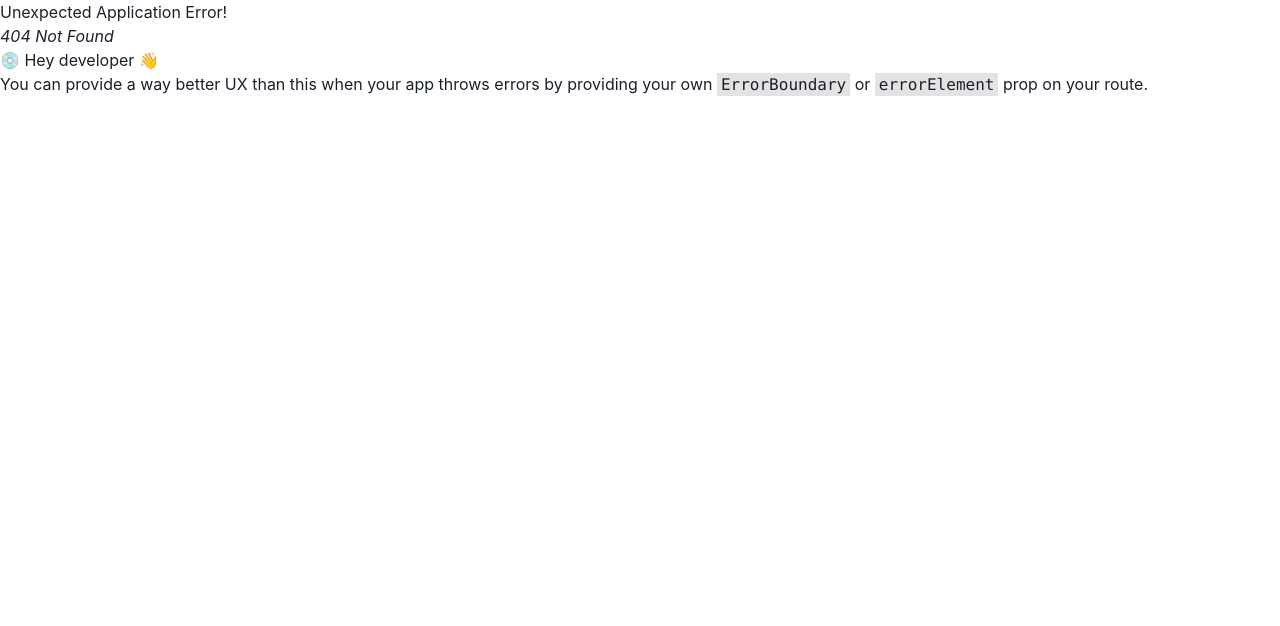
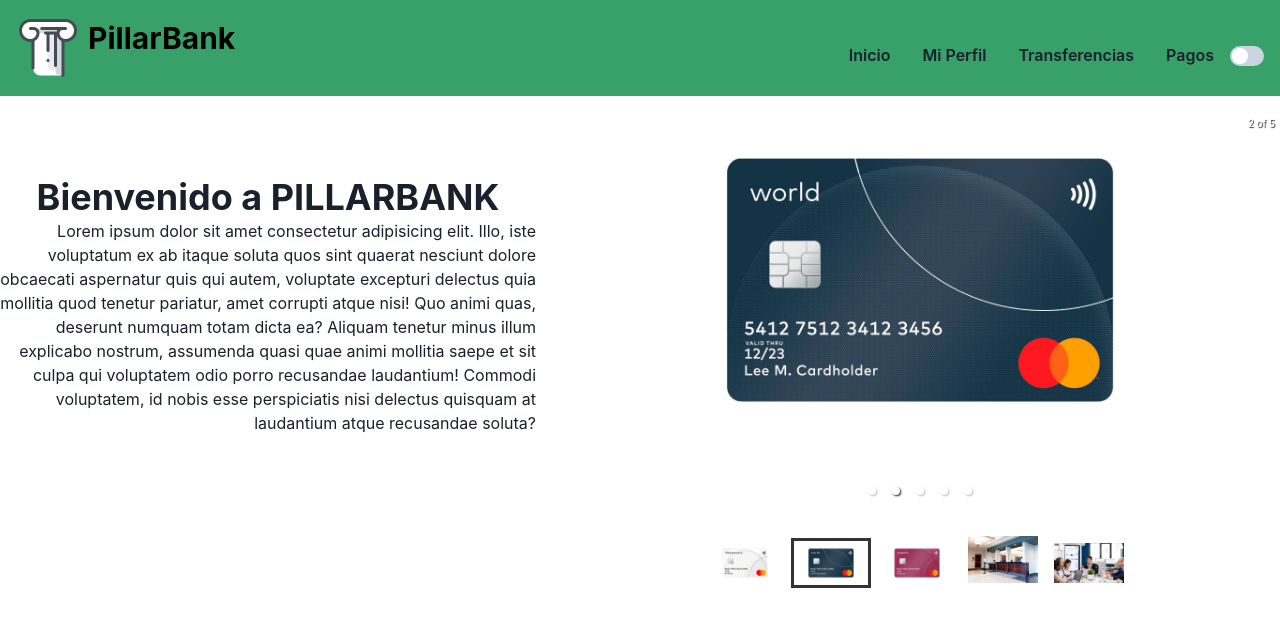
Before and after one commit to nicoco28z/Sprint-2-ITBA, a React (Create React App) app in the folder homebanking/: page /home in a window 1280 px wide. Before the commit this address had no page. Shown: the top 626 px of the page. Built offline with nearby package versions, Linux system fonts and the light colour scheme.

Commit message:
Cambios breves/cambiar menu

```diff
--- a/homebanking/package.json
+++ b/homebanking/package.json
@@ -12,6 +12,7 @@
     "@testing-library/user-event": "^13.5.0",
     "react": "^18.2.0",
     "react-dom": "^18.2.0",
+    "react-icons": "^4.11.0",
     "react-responsive-carousel": "^3.2.23",
     "react-router-dom": "^6.15.0",
     "react-scripts": "5.0.1",
--- a/homebanking/src/Pages/Appp.jsx
+++ /dev/null
@@ -1,29 +0,0 @@
-import React from "react";
-// import { BrowserRouter as Router, Route, Routes } from "react-router-dom";
-import Chakra from "./chakra";
-import Navbar from "../components/Navbar/Navbar";
-import MyCarousel from "../components/Carousell/Carousell";
-
-function Appp() {
-  return (
-    <Chakra>
-      {/* <Router> */}
-        <Navbar />
-        {/* <Routes>
-          <Route path="/" exact>
-
-          </Route>
-          <Route path="/about">
-
-          </Route>
-          <Route path="/contact">
-
-          </Route>
-        </Routes>*/}
-        <MyCarousel />
-      {/* </Router> */}
-    </Chakra>
-  );
-}
-
-export default Appp;
--- /dev/null
+++ b/homebanking/src/Pages/ErrorPage.jsx
@@ -0,0 +1,9 @@
+import React from 'react'
+
+export default function ErrorPage() {
+  return (
+    <div>
+        Hola
+    </div>
+  )
+}
--- a/homebanking/src/Pages/HomePage.jsx
+++ b/homebanking/src/Pages/HomePage.jsx
@@ -1,11 +1,10 @@
-import React from 'react'
-import TransferenciasPage from './TransferenciasPage'
-import Appp from './Appp'
+import React from "react";
+import MyCarousel from "../components/Carousell/Carousell";
 
 export default function HomePage() {
   return (
     <>
-      <Appp/>
+      <MyCarousel />
     </>
-  )
+  );
 }
--- a/homebanking/src/Pages/PagosPage.jsx
+++ b/homebanking/src/Pages/PagosPage.jsx
@@ -1,4 +1,4 @@
-import React from "react";
+import React, { useEffect, useState } from "react";
 import {
   Box,
   Button,
@@ -10,6 +10,7 @@ import {
 import PagosCard from "../components/PagosCard/PagosCard";
 
 export default function PagosPage() {
+
   return (
     <>
       {/* Aca iria el NavMenu jeje */}
@@ -34,11 +35,10 @@ export default function PagosPage() {
             flexWrap="wrap"
             justifyContent="right"
             spacing={6}
-
           >
-            <PagosCard name="Factura de Luz" price={10000} />
-            <PagosCard name="Factura de Agua" price={154285} />
-            <PagosCard name="Cuota de Club" price={5400} />
+           <PagosCard name="Factura de Luz" price={1750} />
+           <PagosCard name="Factura del Agua" price={2000} />
+           <PagosCard name="Club Sanfer" price={2500} />
           </HStack>
         </VStack>
 
--- a/homebanking/src/components/Carousell/Carousell.jsx
+++ b/homebanking/src/components/Carousell/Carousell.jsx
@@ -1,44 +1,61 @@
-import React from 'react';
-import { Carousel } from 'react-responsive-carousel';
-import 'react-responsive-carousel/lib/styles/carousel.min.css';
+import { Box, Grid, GridItem, Heading, Text } from "@chakra-ui/react";
+import React from "react";
+import { Carousel } from "react-responsive-carousel";
+import "react-responsive-carousel/lib/styles/carousel.min.css";
 
 const images = [
   {
-        url: '/imagen1.png',
-        alt: 'Imagen 1',
-        width: '600px'
+    url: "/imagen1.png",
+    alt: "Imagen 1",
+    width: "600px",
   },
   {
-        url: '/imagen2.png',
-        alt: 'Imagen 2',
-        width: '600px'
+    url: "/imagen2.png",
+    alt: "Imagen 2",
+    width: "600px",
   },
   {
-        url: '/imagen3.png',
-        alt: 'Imagen 3',
-        width: '600px'
+    url: "/imagen3.png",
+    alt: "Imagen 3",
+    width: "600px",
   },
   {
-        url: '/bancopordentro.jpg',
-        alt: 'bancopordentro',
-        width: '600px'
+    url: "/bancopordentro.jpg",
+    alt: "bancopordentro",
+    width: "600px",
   },
   {
-        url: '/reunionadministrativa.jpg',
-        alt: 'reunionadministrativa',
-        width: '600px'
-    }
+    url: "/reunionadministrativa.jpg",
+    alt: "reunionadministrativa",
+    width: "600px",
+  },
 ];
 
 const MyCarousel = () => {
   return (
-    <Carousel>
+    <Grid templateColumns='repeat(2, 1fr)' gap={6}>
+        <GridItem textAlign='center' mt='5rem'>
+            <Heading textAlign='center'>
+                Bienvenido a PILLARBANK
+            </Heading>
+            <Text textAlign='right'>
+                Lorem ipsum dolor sit amet consectetur adipisicing elit. Illo, iste voluptatum ex ab itaque soluta quos sint quaerat nesciunt dolore obcaecati aspernatur quis qui autem, voluptate excepturi delectus quia mollitia quod tenetur pariatur, amet corrupti atque nisi! Quo animi quas, deserunt numquam totam dicta ea? Aliquam tenetur minus illum explicabo nostrum, assumenda quasi quae animi mollitia saepe et sit culpa qui voluptatem odio porro recusandae laudantium! Commodi voluptatem, id nobis esse perspiciatis nisi delectus quisquam at laudantium atque recusandae soluta?
+            </Text>
+        </GridItem>
+      <GridItem w="45rem" textAlign="center" mt="15px">
+        <Carousel autoPlay interval={4000} infiniteLoop>
           {images.map((image, index) => (
             <div key={index}>
-        <img src={image.url} alt={image.alt} style={{width: image.width}}/>
+              <img
+                src={image.url}
+                alt={image.alt}
+                style={{ width: image.width }}
+              />
             </div>
           ))}
         </Carousel>
+      </GridItem>
+      </Grid>
   );
 };
 
--- a/homebanking/src/components/DropdownMenu/DropdownMenu.jsx
+++ b/homebanking/src/components/DropdownMenu/DropdownMenu.jsx
@@ -1,24 +1,106 @@
-import React from 'react';
+import { useState } from "react";
 import {
-Menu,
-MenuButton,
-MenuList,
-MenuItem,
-Button,
-} from '@chakra-ui/react';
-import { ChevronDownIcon } from '@chakra-ui/icons'; // Importa ChevronDownIcon desde @chakra-ui/icons
+  useColorMode,
+  Switch,
+  Flex,
+  Button,
+  IconButton,
+} from "@chakra-ui/react";
+import { HamburgerIcon, CloseIcon } from "@chakra-ui/icons";
+import { Link } from "react-router-dom";
+import React from "react";
 
-const DropdownMenu = () => {
-return (
-    <Menu>
-    <MenuButton as={Button} rightIcon={<ChevronDownIcon />}>
-        Menu
-    </MenuButton>
-    <MenuList>
-        <MenuItem>Perfil</MenuItem>
-    </MenuList>
-    </Menu>
-);
-};
+export default function DropdownMenu() {
+  const { colorMode, toggleColorMode } = useColorMode();
+  const isDark = colorMode === "dark";
+  const [display, changeDisplay] = useState("none");
+  return (
+    <Flex>
+      <Flex position="fixed" top="1rem" right="1rem" align="center">
 
-export default DropdownMenu;
+        {/* Esta sería la vista del escritorio/computadora */}
+        <Flex display={["none", "none", "flex", "flex"]}>
+          <Link to="/home">
+            <Button variant="ghost" aria-label="Home" my={5} w="100%">
+              Inicio
+            </Button>
+          </Link>
+
+          <Link to="/perfil">
+            <Button variant="ghost" aria-label="About" my={5} w="100%">
+              Mi Perfil
+            </Button>
+          </Link>
+
+          <Link to="/transferencias">
+            <Button variant="ghost" aria-label="Contact" my={5} w="100%">
+              Transferencias
+            </Button>
+          </Link>
+
+          <Link to="/pagos">
+            <Button variant="ghost" aria-label="Contact" my={5} w="100%">
+              Pagos
+            </Button>
+          </Link>
+        </Flex>
+
+        {/* Estos son los estilos para los dispositivos móbiles */}
+        <IconButton
+          aria-label="Open Menu"
+          size="lg"
+          mr={2}
+          icon={<HamburgerIcon />}
+          onClick={() => changeDisplay("flex")}
+          display={["flex", "flex", "none", "none"]}
+        />
+        <Switch color="green" isChecked={isDark} onChange={toggleColorMode} />
+      </Flex>
+
+      {/* Como se muestra el contenido a los celulares */}
+      <Flex
+        w="100vw"
+        display={display}
+        bgColor="gray.50"
+        zIndex={20}
+        h="100vh"
+        pos="fixed"
+        top="0"
+        left="0"
+        overflowY="auto"
+        flexDir="column"
+      >
+        <Flex justify="flex-end">
+          <IconButton
+            mt={2}
+            mr={2}
+            aria-label="Open Menu"
+            size="lg"
+            icon={<CloseIcon />}
+            onClick={() => changeDisplay("none")}
+          />
+        </Flex>
+
+        <Flex flexDir="column" align="center">
+          <Link to="/">
+            <Button variant="ghost" aria-label="Home" my={5} w="100%">
+              Home
+            </Button>
+          </Link>
+
+          <Link to="/about">
+            <Button variant="ghost" aria-label="About" my={5} w="100%">
+              About
+            </Button>
+          </Link>
+
+          <Link to="/contact">
+            <Button variant="ghost" aria-label="Contact" my={5} w="100%">
+              Contact
+            </Button>
+          </Link>
+        </Flex>
+      </Flex>
+    </Flex>
+  );
+}
--- a/homebanking/src/components/Navbar/Navbar.jsx
+++ b/homebanking/src/components/Navbar/Navbar.jsx
@@ -1,22 +1,26 @@
-import React from 'react';
-import { Box, Flex, Link, Spacer, Text, Image } from '@chakra-ui/react';
-import { Link as RouterLink } from 'react-router-dom';
-import DropdownMenu from '../DropdownMenu/DropdownMenu';
-import logo from './logo.png';
+import React from "react";
+import { Box, Flex, Link, Spacer, Text, Image } from "@chakra-ui/react";
+import { Link as RouterLink } from "react-router-dom";
+import DropdownMenu from "../DropdownMenu/DropdownMenu";
+import { Outlet } from "react-router-dom";
+import logo from "./logo.png";
 
 const Navbar = () => {
-return (
+  return (
+    <>
     <Box bg="green.500" p={4} color="black">
-    <Flex align="center">
+      <Flex>
+        <DropdownMenu />
         <Image src={logo} alt="Logo" w={16} h={16} mr={2} />
-        <Link as={RouterLink} to="/" fontSize="30" fontWeight="bold">
-        PillarBank
+        <Link as={RouterLink} to="/home" fontSize="30" fontWeight="bold">
+          PillarBank
         </Link>
         <Spacer />
-        <DropdownMenu /> {/* Agrega el menú desplegable aquí */}
-    </Flex>
+      </Flex>
     </Box>
-);
+      <Outlet />
+    </>
+  );
 };
 
 export default Navbar;
```
Also changed, not shown: homebanking/src/App.jsx (+17 -9 lines), 1 other file (tests, documents, lock files or other folders). Lines whose indentation alone changed are shown as unchanged.
